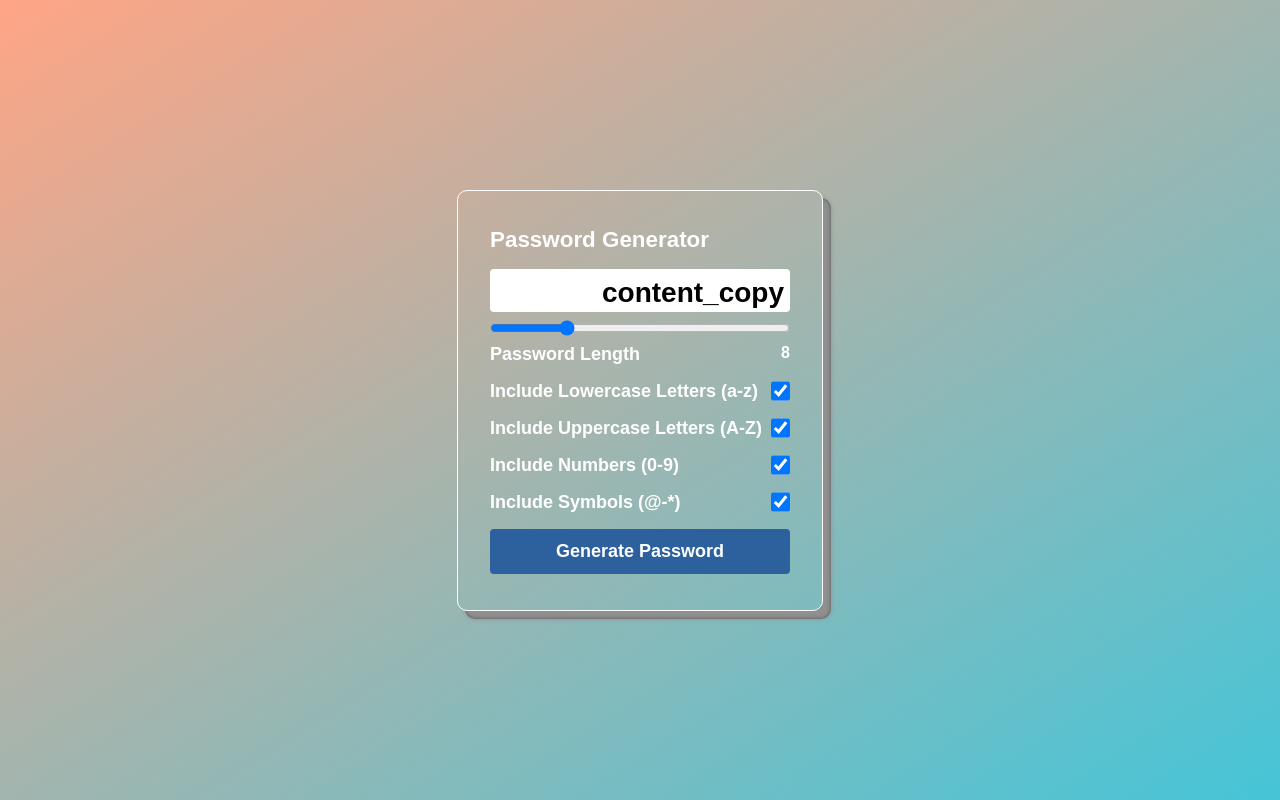
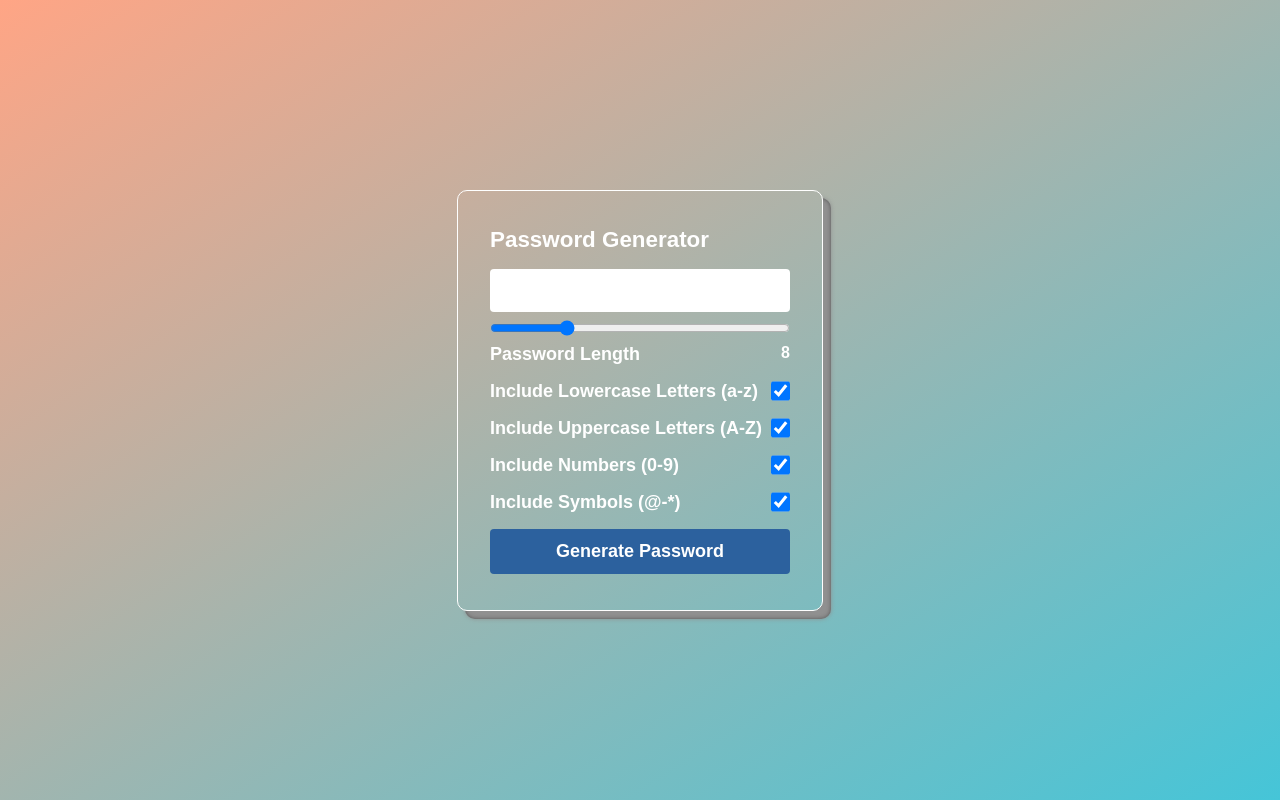
Before and after one commit to areebakulsum10/password-generator, a plain HTML site: page index.html in a window 1280 px wide. Drawn offline with Linux system fonts and the light colour scheme.

Commit message:
issue fixed

```diff
--- a/index.html
+++ b/index.html
@@ -11,7 +11,7 @@
         <h1>Password Generator</h1>
         <div class="inputBox">
         <input type="text" class="passBox" id="passBox" disabled />
-        <span class="material-icons" id="copyIcon">content_copy</span>
+        <span class="material-icons" id="copyIcon"></span>
       </div>
 
       <input type="range" min="1" max="30" value="8" id="inputSlider" />
```
